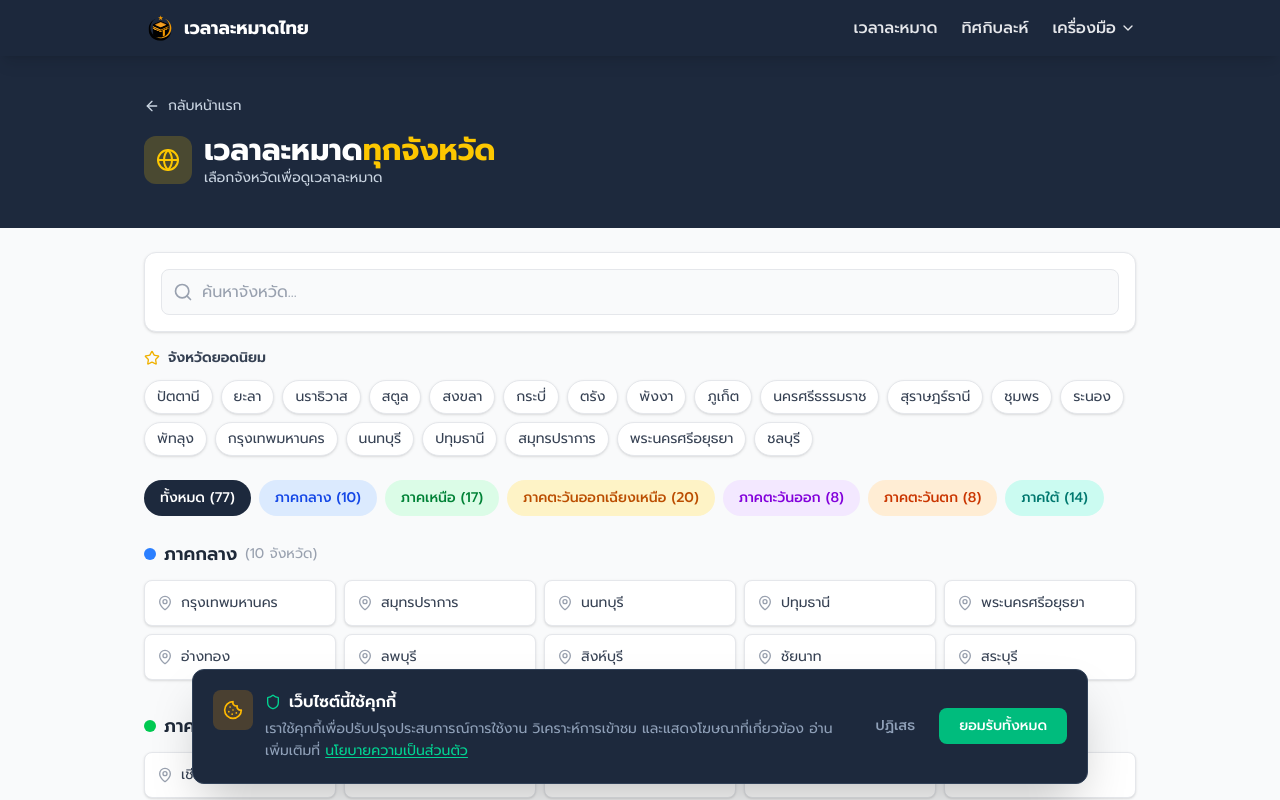
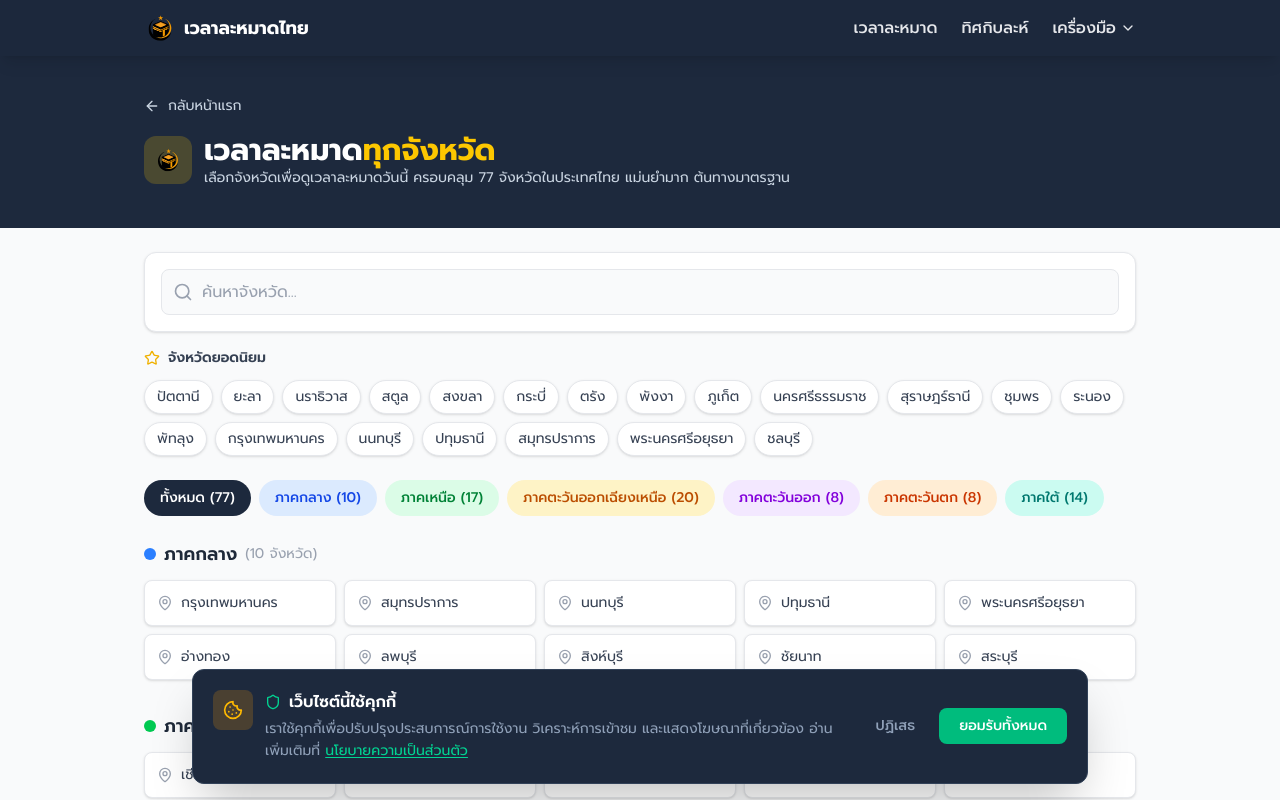
Before and after one commit to Nonie001/prayertime, a Next.js app: page /prayertime in a window 1280 px wide. Shown: the top 800 px of the page. Built offline with nearby package versions, Linux system fonts and the light colour scheme.

Commit message:
Complete SEO optiizatid a

```diff
--- a/app/layout.tsx
+++ b/app/layout.tsx
@@ -20,6 +20,14 @@ export const metadata: Metadata = {
   },
   description: "เวลาละหมาดแม่นยำสำหรับทุกจังหวัดในประเทศไทย พร้อมเครื่องมือคำนวณซะกาตและมรดกตามหลักอิสลาม อัพเดททุกวัน",
   manifest: "/manifest.json",
+  icons: {
+    icon: [
+      { url: '/logo.svg', type: 'image/svg+xml' },
+      { url: '/logo.png', sizes: '192x192', type: 'image/png' },
+    ],
+    shortcut: '/logo.png',
+    apple: { url: '/logo.png', sizes: '180x180', type: 'image/png' },
+  },
   keywords: [
     "เวลาละหมาด",
     "เวลาละหมาดวันนี้",
--- a/app/prayertime/page.tsx
+++ b/app/prayertime/page.tsx
@@ -1,6 +1,7 @@
 'use client';
 
 import Link from 'next/link';
+import Image from 'next/image';
 import { useState, useMemo } from 'react';
 import provinces from '@/data/provinces.json';
 import { Search, MapPin, Star, ArrowLeft, Globe } from 'lucide-react';
@@ -61,13 +62,19 @@ export default function PrayerTimePage() {
 
           <div className="flex items-center gap-3 mb-2">
             <div className="w-12 h-12 rounded-xl bg-yellow-400/20 flex items-center justify-center">
-              <Globe className="w-6 h-6 text-yellow-400" />
+              <Image
+                src="/logo.svg"
+                alt="เวลาละหมาดไทย"
+                width={28}
+                height={28}
+                className="w-7 h-7"
+              />
             </div>
             <div>
               <h1 className="text-2xl md:text-3xl font-bold text-white">
                 เวลาละหมาด<span className="text-yellow-400">ทุกจังหวัด</span>
               </h1>
-              <p className="text-slate-300 text-sm">เลือกจังหวัดเพื่อดูเวลาละหมาด</p>
+              <p className="text-slate-300 text-sm">เลือกจังหวัดเพื่อดูเวลาละหมาดวันนี้ ครอบคลุม 77 จังหวัดในประเทศไทย แม่นยำมาก ต้นทางมาตรฐาน</p>
             </div>
           </div>
         </div>
```
